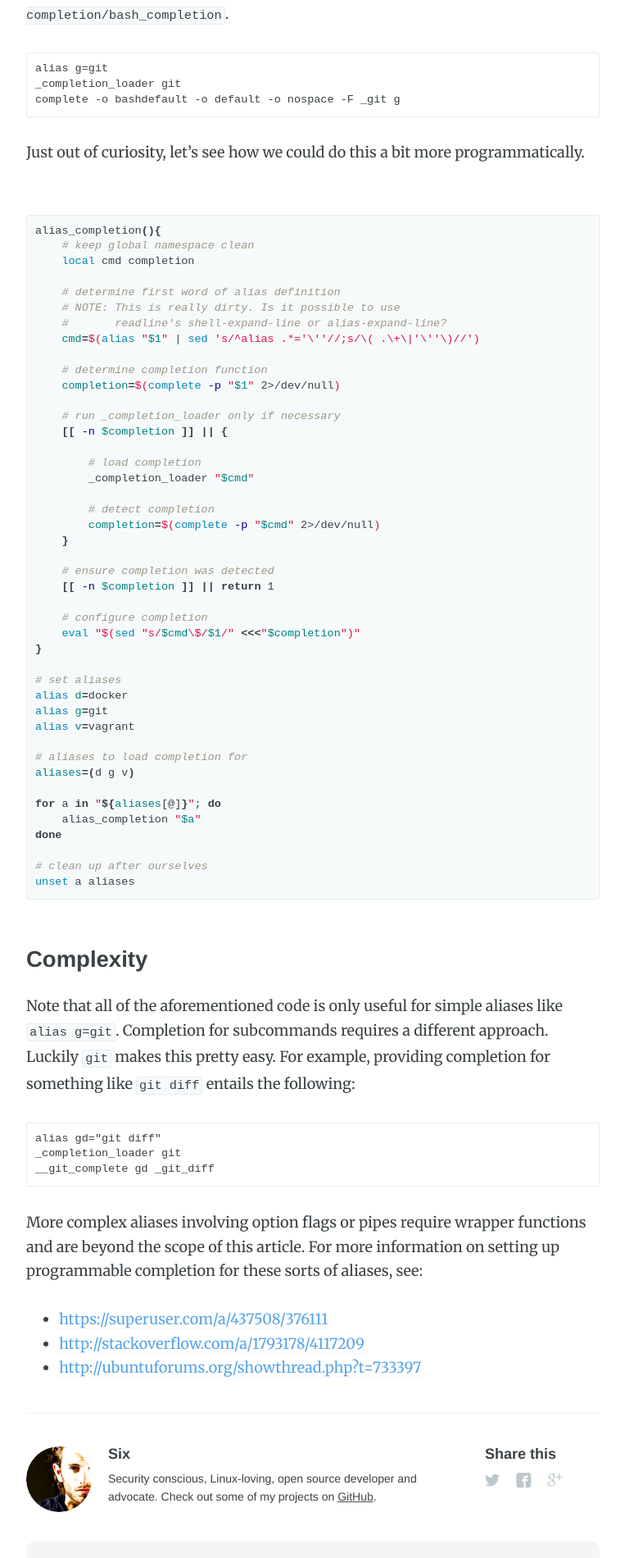
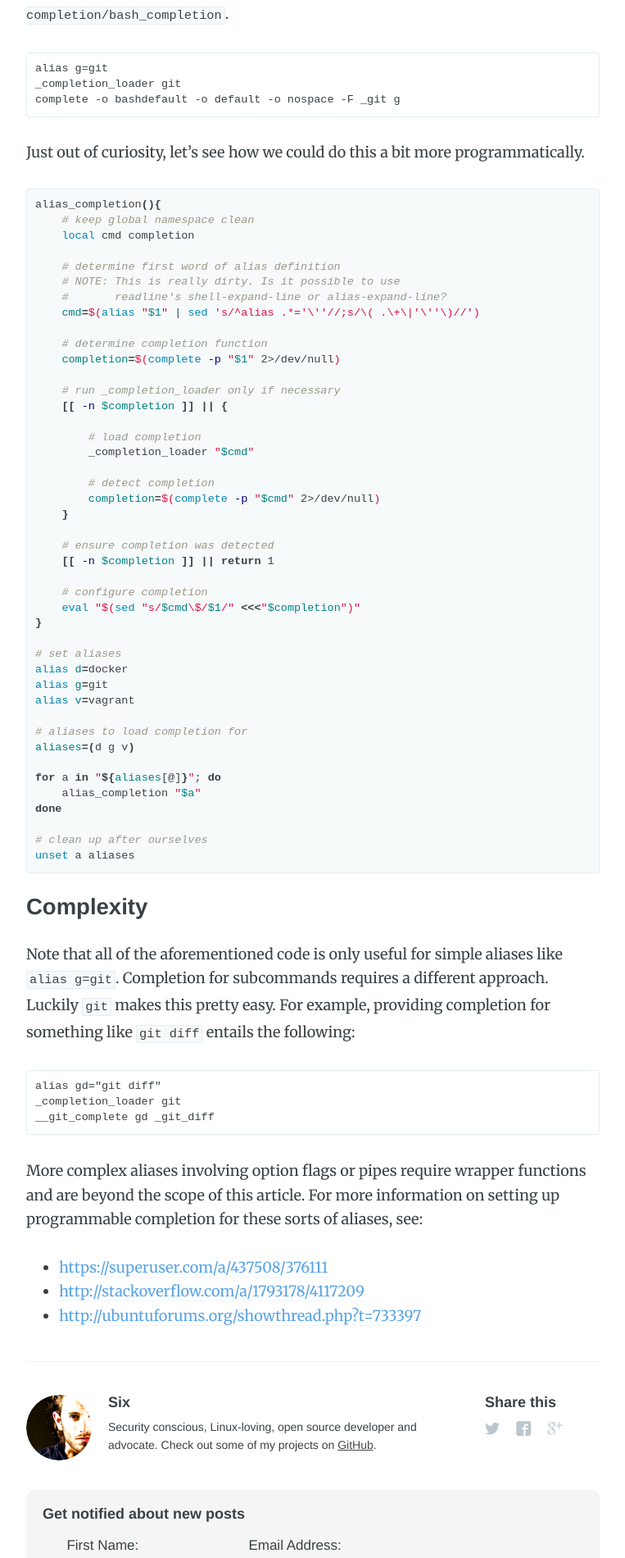
Before and after one commit to brbsix/brbsix.github.io, a Jekyll site: the page built from _posts/2015-11-23-perform-tab-completion-for-aliases-in-bash.md, in a window 1280 px wide. Shown: the part 2513-4413 px from the top of the page at 82% size, without its empty margins (258-1021 px from the left). Built offline with Jekyll 4.4.1, drawn with Linux system fonts in a browser that asks for light colours; comment, search, counter and statistics services are not loaded.

Commit message:
Update to Jekyll 3.x
Use the (now mandatory) rouge syntax highlighter

Fix issue with figure tags used by rouge affected by CSS markup intended
for the figure tag used in _includes/figure.html

```diff
--- a/Gemfile
+++ b/Gemfile
@@ -1,3 +1,3 @@
 source 'https://rubygems.org'
-gem 'github-pages'
+gem 'github-pages', group: :jekyll_plugins
 gem 'html-proofer', '2.5.2'
--- a/_config.yml
+++ b/_config.yml
@@ -4,7 +4,7 @@
 meta_description: 'open source life'
 force-https: true
 
-highlighter: pygments
+highlighter: rouge
 markdown: kramdown
 kramdown:
   input: GFM  # Enable GitHub Flavored Markdown (fenced code blocks)
--- a/assets/css/main.css
+++ b/assets/css/main.css
@@ -38,7 +38,7 @@
     margin: auto;
 }
 
-figure {
+figure:not(.highlight) {
     display: block;
     width: 100%;
 
@@ -53,8 +53,8 @@
     padding-bottom: 10px;
     *zoom: 1;
 }
-figure:before,
-figure:after {
+figure:not(.highlight):before,
+figure:not(.highlight):after {
     display: table;
     content: "";
     line-height: 0;
```
